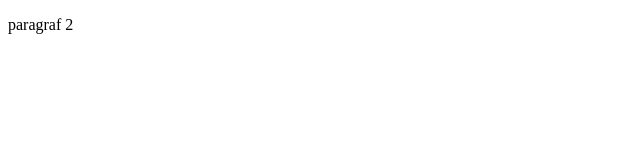
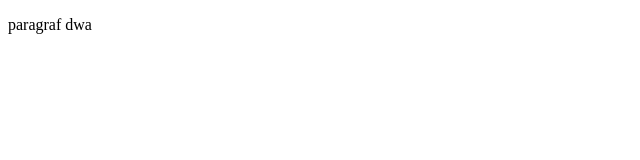
Before and after one commit to pawelp2018/gitjestgit, a plain HTML site: page index.html in a window 1280 px wide. Shown: the full height of the page, 0-640 px from the left. Drawn offline with Linux system fonts and the light colour scheme.

Commit message:
drugi paragraf

```diff
--- a/index.html
+++ b/index.html
@@ -6,7 +6,7 @@
 </head>
 <body>
 <!--   drugi paragr/af-->
-   <p> paragraf 2</p>
+   <p> paragraf dwa</p>
 
 </body>
 </html>
```
